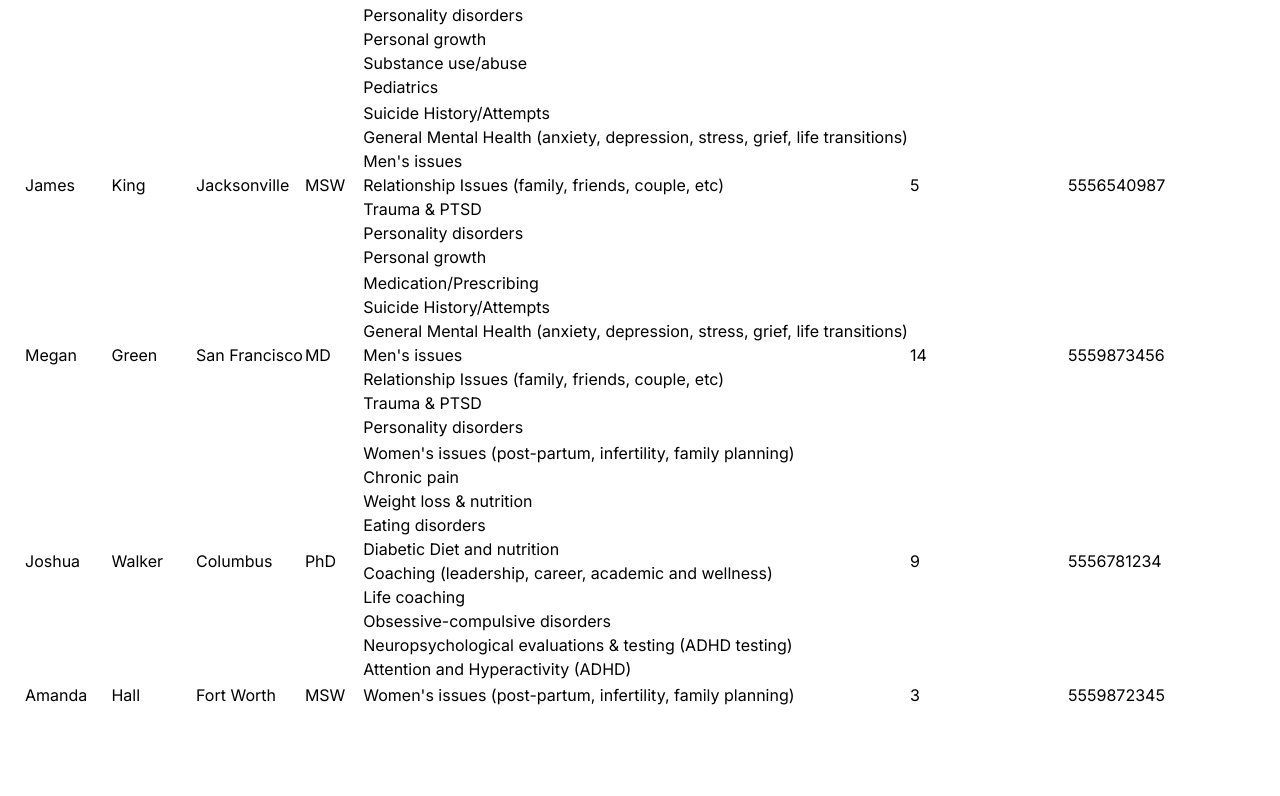
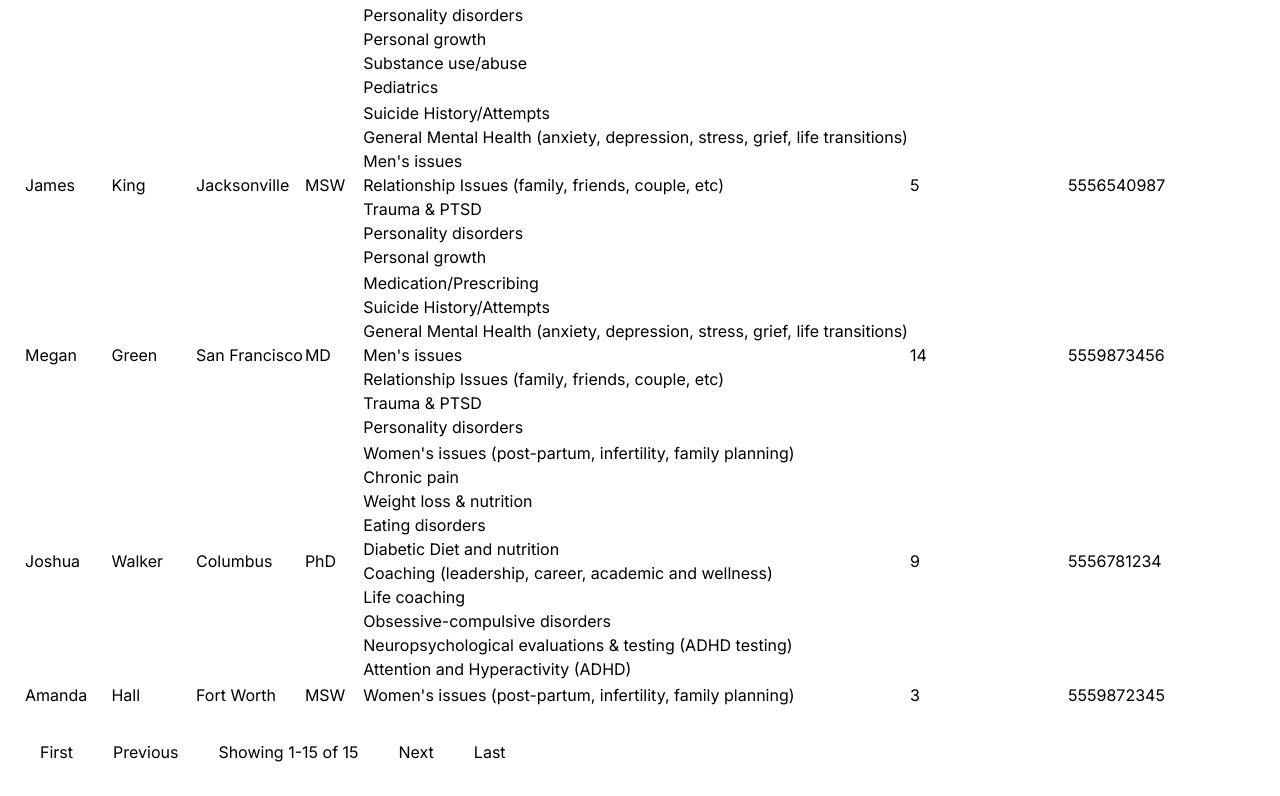
Before and after one commit to seanohue/solace-assignment, a Next.js app: page / in a window 1280 px wide. Shown: the part 1606-2402 px from the top of the page. Before the commit the page ends 2338 px from the top, so only its background shows below. Built offline with nearby package versions, Linux system fonts and the light colour scheme.

Commit message:
add pagination

```diff
--- a/src/app/api/advocates/route.ts
+++ b/src/app/api/advocates/route.ts
@@ -8,6 +8,12 @@ export async function GET(request: Request) {
 
   const { searchParams } = new URL(request.url);
   const specialty = searchParams.get("specialty");
+  const cursorParam = searchParams.get("cursor");
+  const limitParam = searchParams.get("limit");
+
+  // Parse pagination params
+  const limit = limitParam ? parseInt(limitParam, 10) : 25;
+  const cursor = cursorParam ? parseInt(cursorParam, 10) : 0;
 
   let data = advocateData;
 
@@ -21,5 +27,21 @@ export async function GET(request: Request) {
     );
   }
 
-  return Response.json({ data });
+  const total = data.length;
+
+  // Apply cursor-based pagination
+  const startIndex = cursor;
+  const endIndex = startIndex + limit;
+  const paginatedData = data.slice(startIndex, endIndex);
+
+  // Calculate next and previous cursors
+  const nextCursor = endIndex < total ? endIndex : null;
+  const prevCursor = startIndex > 0 ? Math.max(0, startIndex - limit) : null;
+
+  return Response.json({
+    data: paginatedData,
+    total,
+    nextCursor,
+    prevCursor,
+  });
 }
--- a/src/app/page.tsx
+++ b/src/app/page.tsx
@@ -12,29 +12,55 @@ type Advocate = {
   phoneNumber: string;
 }
 
-function buildUrl(searchTerm: string) {
-  return searchTerm
-    ? `/api/advocates?specialty=${encodeURIComponent(searchTerm)}`
-    : "/api/advocates";
+type PaginationResponse = {
+  data: Advocate[];
+  total: number;
+  nextCursor: number | null;
+  prevCursor: number | null;
 }
 
-function fetchAdvocates(searchTerm: string, callback: (data: Advocate[]) => void) {
-  const url = buildUrl(searchTerm);
+function buildUrl(searchTerm: string, cursor: number | null = null, limit: number = 25) {
+  const params = new URLSearchParams();
+  if (searchTerm) {
+    params.set("specialty", searchTerm);
+  }
+  params.set("cursor", (cursor ?? 0).toString());
+  params.set("limit", limit.toString());
+  return `/api/advocates?${params.toString()}`;
+}
+
+function fetchAdvocates(
+  searchTerm: string,
+  cursor: number | null,
+  callback: (response: PaginationResponse) => void
+) {
+  const url = buildUrl(searchTerm, cursor);
   fetch(url).then((response) => {
-    response.json().then((response) => callback(response.data));
+    response.json().then((data) => callback(data));
   });
 }
 
 export default function Home() {
   const [filteredAdvocates, setFilteredAdvocates] = useState<Advocate[]>([]);
   const [searchTerm, setSearchTerm] = useState("");
+  const [cursor, setCursor] = useState<number | null>(null);
+  const [total, setTotal] = useState(0);
+  const [nextCursor, setNextCursor] = useState<number | null>(null);
+  const [prevCursor, setPrevCursor] = useState<number | null>(null);
+
+  const loadPage = (newCursor: number | null = null) => {
+    fetchAdvocates(searchTerm, newCursor, (response) => {
+      setFilteredAdvocates(response.data);
+      setTotal(response.total);
+      setNextCursor(response.nextCursor);
+      setPrevCursor(response.prevCursor);
+      setCursor(newCursor);
+    });
+  };
 
   // Fetch all advocates on initial load.
   useEffect(() => {
-    fetchAdvocates(searchTerm, (data) => {
-      console.log("data", data);
-      setFilteredAdvocates(data);
-    });
+    loadPage(0);
   }, []);
 
   const onChange = (e: React.ChangeEvent<HTMLInputElement>) => {
@@ -44,10 +70,29 @@ export default function Home() {
   // Fetch advocates based on search term on submit.
   const onSubmit = (e: React.FormEvent<HTMLFormElement>) => {
     e.preventDefault();
-    fetchAdvocates(searchTerm, (data) => {
-      console.log("data", data);
-      setFilteredAdvocates(data);
-    });
+    loadPage(0); // Reset to first page when searching
+  };
+
+  const handleFirst = () => {
+    loadPage(0);
+  };
+
+  const handlePrevious = () => {
+    if (prevCursor !== null) {
+      loadPage(prevCursor);
+    }
+  };
+
+  const handleNext = () => {
+    if (nextCursor !== null) {
+      loadPage(nextCursor);
+    }
+  };
+
+  const handleLast = () => {
+    // Calculate last page cursor
+    const lastPageStart = total > 0 ? Math.floor((total - 1) / 25) * 25 : 0;
+    loadPage(lastPageStart);
   };
 
   return (
@@ -93,6 +138,40 @@ export default function Home() {
           })}
         </tbody>
       </table>
+      <div style={{ marginTop: "24px", display: "flex", gap: "8px", alignItems: "center" }}>
+        <button
+          onClick={handleFirst}
+          disabled={prevCursor === null}
+          style={{ padding: "8px 16px", cursor: prevCursor === null ? "not-allowed" : "pointer" }}
+        >
+          First
+        </button>
+        <button
+          onClick={handlePrevious}
+          disabled={prevCursor === null}
+          style={{ padding: "8px 16px", cursor: prevCursor === null ? "not-allowed" : "pointer" }}
+        >
+          Previous
+        </button>
+        <span style={{ margin: "0 16px" }}>
+          Showing {filteredAdvocates.length > 0 ? (cursor || 0) + 1 : 0}-
+          {(cursor || 0) + filteredAdvocates.length} of {total}
+        </span>
+        <button
+          onClick={handleNext}
+          disabled={nextCursor === null}
+          style={{ padding: "8px 16px", cursor: nextCursor === null ? "not-allowed" : "pointer" }}
+        >
+          Next
+        </button>
+        <button
+          onClick={handleLast}
+          disabled={nextCursor === null}
+          style={{ padding: "8px 16px", cursor: nextCursor === null ? "not-allowed" : "pointer" }}
+        >
+          Last
+        </button>
+      </div>
     </main>
   );
 }
```
Also changed, not shown: 1 other file (tests, documents, lock files or other folders).
